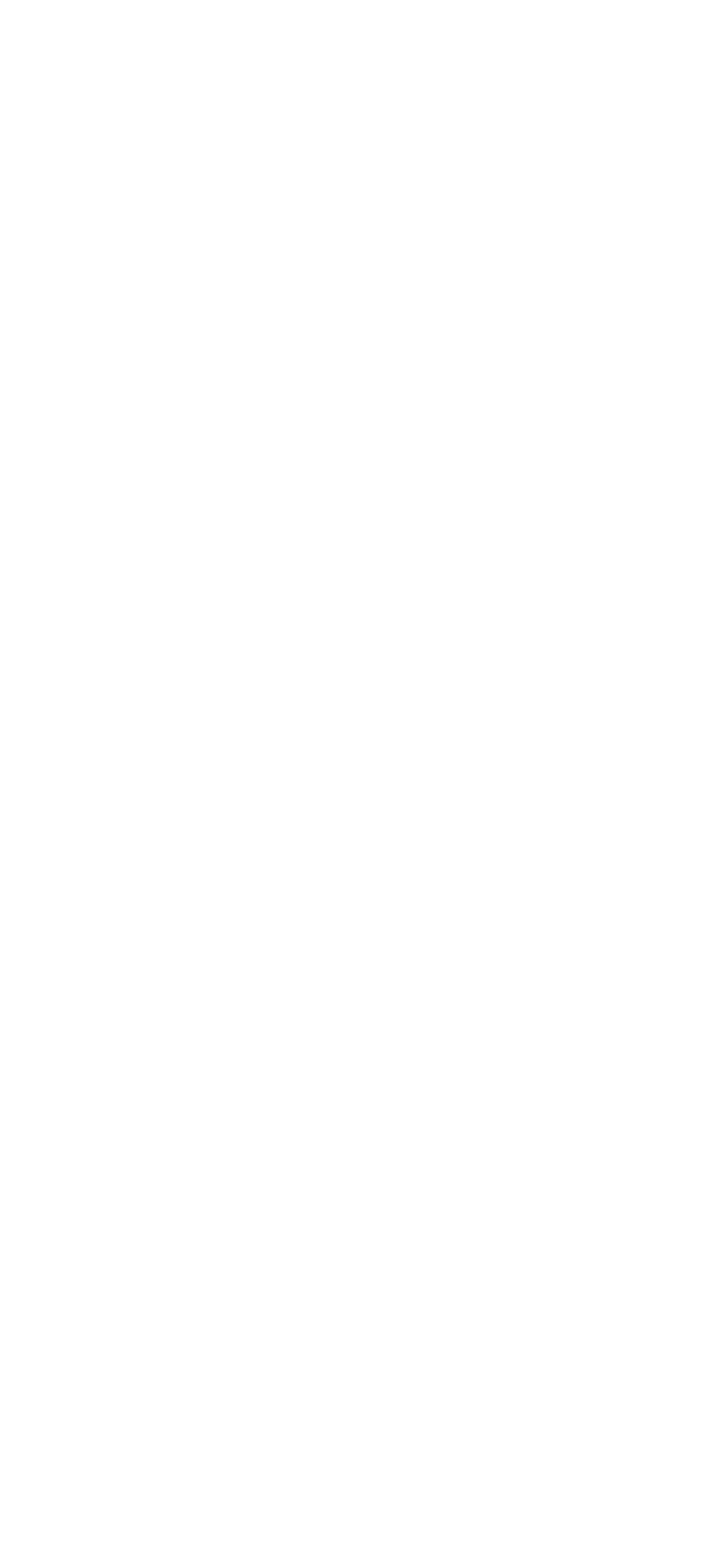
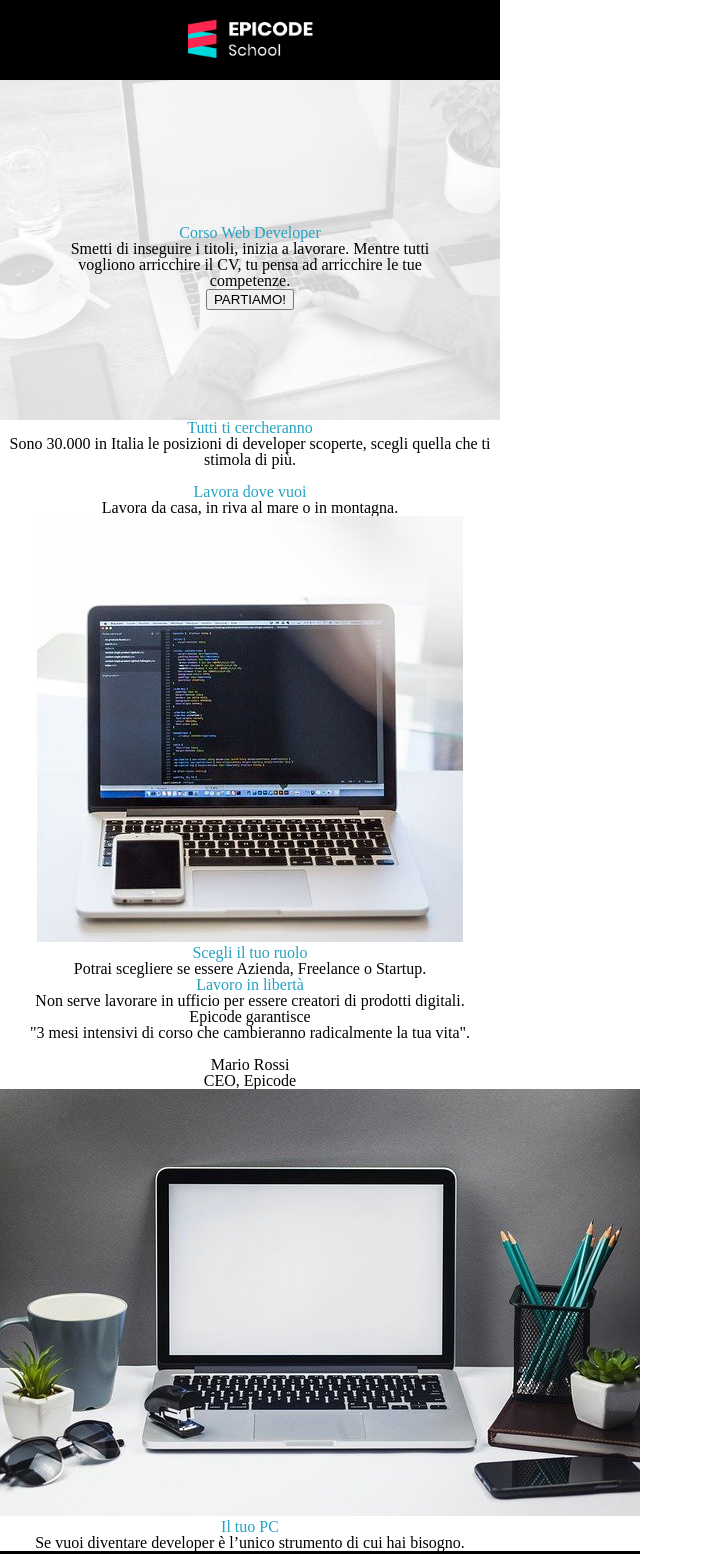
Before and after one commit to Friedrich3/Progetto-S1_L5, a plain HTML site: page index.html in a window 1280 px wide. Shown: the top 1554 px of the page, without its empty margins (0-703 px from the left). Before the commit the page ends 800 px from the top, so only its background shows below. Drawn offline with Linux system fonts and the light colour scheme.

Commit message:
scheletro html

```diff
--- a/assets/css/style.css
+++ b/assets/css/style.css
@@ -0,0 +1,48 @@
+html,
+body {
+  width: 500px;
+}
+.text-align {
+  text-align: center;
+}
+.text-align h3,h1{
+    color: #25a2c3;
+    font-
+}
+header {
+  background-color: black;
+  text-align: center;
+  height: 10%;
+  box-sizing: content-box;
+}
+header div {
+  height: 100%;
+  width: 100%;
+  box-sizing: content-box;
+  display: block;
+}
+#logo {
+  width: 25%;
+  padding: 1.2rem 0;
+}
+
+
+#section-uno {
+  background-image: url("../img/banner.jpg");
+  background-size: cover;
+ background-size: contain;
+  background-size: 135%;
+  background-position: center;
+  background-repeat: no-repeat;
+  height: 30vh;
+  padding: 10% 12%;
+}
+#div-section-uno{
+    padding: 25% 0;
+    padding-top: auto;
+    padding-bottom: auto;
+}
+
+footer {
+  background-color: #25a2c3;
+}
--- a/index.html
+++ b/index.html
@@ -1,18 +1,125 @@
 <!DOCTYPE html>
 <html lang="it">
-<head>
-    <meta charset="UTF-8">
-    <meta name="viewport" content="width=device-width, initial-scale=1.0">
-    <title>Document</title>
+  <head>
+    <meta charset="UTF-8" />
+    <meta name="viewport" content="width=device-width, initial-scale=1.0" />
+    <meta
+      name="description"
+      content="Da zero a Epicode con i corsi completi per diventare uno sviluppatore professionista in 3 mesi."
+    />
+    <title>Corso Web Developer - Epicode school</title>
+    <link rel="preconnect" href="https://fonts.googleapis.com" />
+    <link rel="preconnect" href="https://fonts.gstatic.com" crossorigin />
+    <link
+      href="https://fonts.googleapis.com/css2?family=Montserrat:ital,wght@0,100..900;1,100..900&family=Open+Sans:ital,wght@0,300..800;1,300..800&display=swap"
+      rel="stylesheet"
+    />
+    <link rel="stylesheet" href="assets/css/reset.css" />
+    <link
+      rel="stylesheet"
+      href="https://cdnjs.cloudflare.com/ajax/libs/font-awesome/5.15.4/css/all.min.css"
+      integrity="sha512-1ycn6IcaQQ40/MKBW2W4Rhis/DbILU74C1vSrLJxCq57o941Ym01SwNsOMqvEBFlcgUa6xLiPY/NS5R+E6ztJQ=="
+      crossorigin="anonymous"
+      referrerpolicy="no-referrer"
+    />
 
+    <link rel="stylesheet" href="assets/css/style.css" />
+  </head>
 
-<link rel="stylesheet" href="assets/css/style.css">
-
-</head>
-
-
-
-<body>
-
-</body>
+  <body>
+    <header>
+      <div>
+        <img src="assets/img/logo.png" alt="Logo Epicode" id="logo" />
+      </div>
+    </header>
+    <main>
+      <section class="text-align" id="section-uno">
+       <div id="div-section-uno">
+          <h1>Corso Web Developer</h1>
+          <p>
+            Smetti di inseguire i titoli, inizia a lavorare. Mentre tutti
+            vogliono arricchire il CV, tu pensa ad arricchire le tue competenze.
+          </p>
+          <div>
+            <button>PARTIAMO!</button>
+          </div>
+       </div>
+      </section>
+      <section class="text-align" id="section-due">
+        <div>
+          <h3>Tutti ti cercheranno</h3>
+          <p>
+            Sono 30.000 in Italia le posizioni di developer scoperte, scegli
+            quella che ti stimola di più.
+          </p>
+        </div>
+        <br />
+        <div>
+          <h3>Lavora dove vuoi</h3>
+          <p>Lavora da casa, in riva al mare o in montagna.</p>
+        </div>
+        <div>
+          <img src="assets/img/notebook.jpg" alt="notebook" id="notebook" />
+        </div>
+        <div>
+          <h3>Scegli il tuo ruolo</h3>
+          <p>Potrai scegliere se essere Azienda, Freelance o Startup.</p>
+        </div>
+        <div>
+          <h3>Lavoro in libertà</h3>
+          <p>
+            Non serve lavorare in ufficio per essere creatori di prodotti
+            digitali.
+          </p>
+        </div>
+      </section>
+      <section class="text-align" id="section-tre">
+        <h2>Epicode garantisce</h2>
+        <p>
+          "3 mesi intensivi di corso che cambieranno radicalmente la tua vita".
+        </p>
+        <br />
+        <p>Mario Rossi</p>
+        <p>CEO, Epicode</p>
+      </section>
+      <aside>
+        <section class="text-align">
+          <div>
+            <img src="assets/img/foto1.jpg" alt="scrivania con notebook" />
+          </div>
+          <div>
+            <h3>Il tuo PC</h3>
+            <p>
+              Se vuoi diventare developer è l’unico strumento di cui hai
+              bisogno.
+            </p>
+          </div>
+        </section>
+        <section class="text-align">
+          <div>
+            <img src="assets/img/foto2.jpg" alt="notebook" />
+          </div>
+          <div>
+            <h3>Impara ora</h3>
+            <p>
+              Impara da chi diventerai tra qualche anno, e diventa una rockstar
+              come loro.
+            </p>
+          </div>
+        </section>
+        <section class="text-align">
+          <div>
+            <img src="assets/img/foto3.jpg" alt="meeting" />
+          </div>
+          <div>
+            <h3>Lavora subito</h3>
+            <p>Sappiamo cosa vogliono le aziende, perché lavoriamo con loro.</p>
+          </div>
+        </section>
+      </aside>
+      <footer class="text-align">
+        <h2>Contattaci</h2>
+      </footer>
+    </main>
+  </body>
 </html>
```
